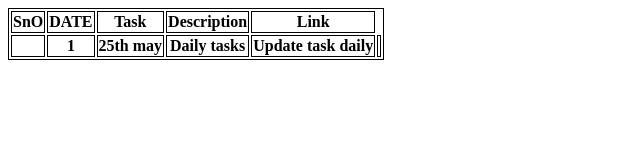
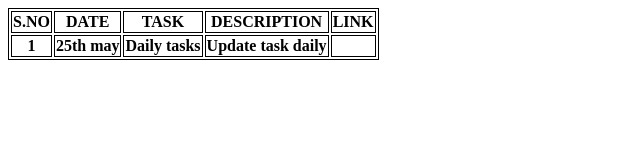
Before and after one commit to 2000030787Manogyna/github.io, a plain HTML site: page index.html in a window 1280 px wide. Shown: the whole page, without its empty margins (0-640 px from the left). Drawn offline with Linux system fonts and the light colour scheme.

Commit message:
added js and css file

```diff
--- a/index.html
+++ b/index.html
@@ -1,30 +1,38 @@
 <!DOCTYPE html>
 <html>
 <head>
-    <meta charset='utf-8'>
-    <meta http-equiv='X-UA-Compatible' content='IE=edge'>
+    <meta charset="UTF-8">
+    <meta http-equiv="X-UA-Compatible" content="IE=edge">
     <title>Page Title</title>
-    <meta name='viewport' content='width=device-width, initial-scale=1'>
-    <link rel='stylesheet' type='text/css' media='screen' href='main.css'>
-    <script src='main.js'></script>
+    <meta name="viewport" content="width=device-width, initial-scale=1.0">
+    <link rel="stylesheet" type="text/css" media="screen" href="main.css">
+    <script src="main.js"></script>
     <link rel="stylesheet" href="style.css">
 </head>
 <body>
     <table>
+        <thead>
             <tr>
-        <th>SnO</th>
+                <th>S.NO</th>
                 <th>DATE</th>
-        <th>Task</th>
-        <th>Description</th>
-        <th>Link</th>
+                <th>TASK</th>
+                <th>DESCRIPTION</th>
+                 <th>LINK</th>
+
             </tr>
-    <td>
+
+        </thead>
+        <tbody>
+            <tr>
                 <th> 1 </th>
                 <th>25th may</th>
                 <th>Daily tasks</th>
                 <th>Update task daily</th>
                 <th><link rel="Mypage" href="/n"></th>
-    </td>
+
+            </tr>
+        </tbody>
+
     </table>
 </body>
 </html>
```
Lines whose indentation alone changed are shown as unchanged.
